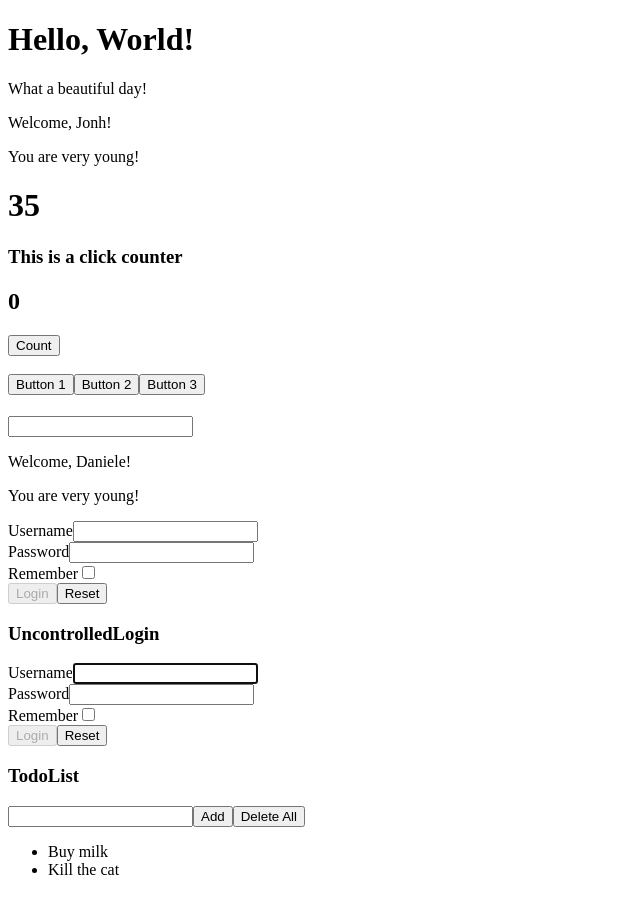
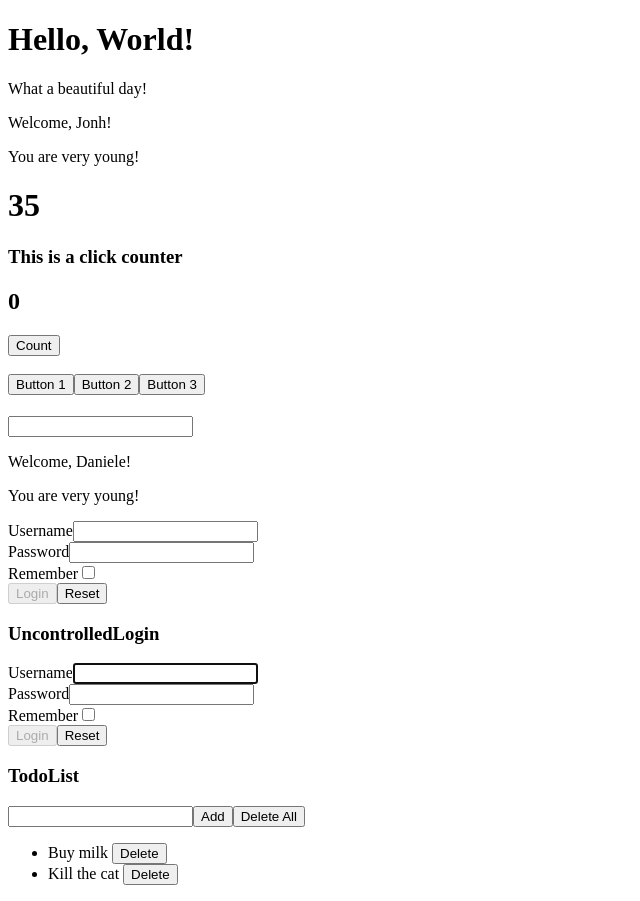
Before and after one commit to danycnc/repo-react-exercises, a React (Create React App) app in the folder react-exercises/: page / in a window 1280 px wide. Shown: the whole page, without its empty margins (0-640 px from the left). Built offline with nearby package versions, Linux system fonts and the light colour scheme.

Commit message:
svolto lists-06

```diff
--- a/react-exercises/src/TodoList.js
+++ b/react-exercises/src/TodoList.js
@@ -17,14 +17,23 @@ class TodoList extends React.Component {
     this.setState({ newTodo: '', items: items });
   };
 
-  handleReset = () => {
+  handleResetAll = () => {
     this.setState({ items: [] });
+  };
+
+  handleReset = (index) => {
+    const { items } = this.state;
+    items.splice(index, 1);
+    this.setState(items);
   };
 
   render() {
     const items = this.state.items.map((name, index) => (
-      <li key={name + index}>{name}</li>
+      <li key={name + index}>
+        {name} <button onClick={() => this.handleReset(index)}>Delete</button>
+      </li>
     ));
+
     return (
       <div>
         <h3>TodoList</h3>
@@ -33,7 +42,7 @@ class TodoList extends React.Component {
           value={this.state.newTodo}
           onChange={this.handleInput}></input>
         <button onClick={this.handleAddTodo}>Add</button>
-        <button onClick={this.handleReset}>Delete All</button>
+        <button onClick={this.handleResetAll}>Delete All</button>
         <ul>{items}</ul>
       </div>
     );
```
